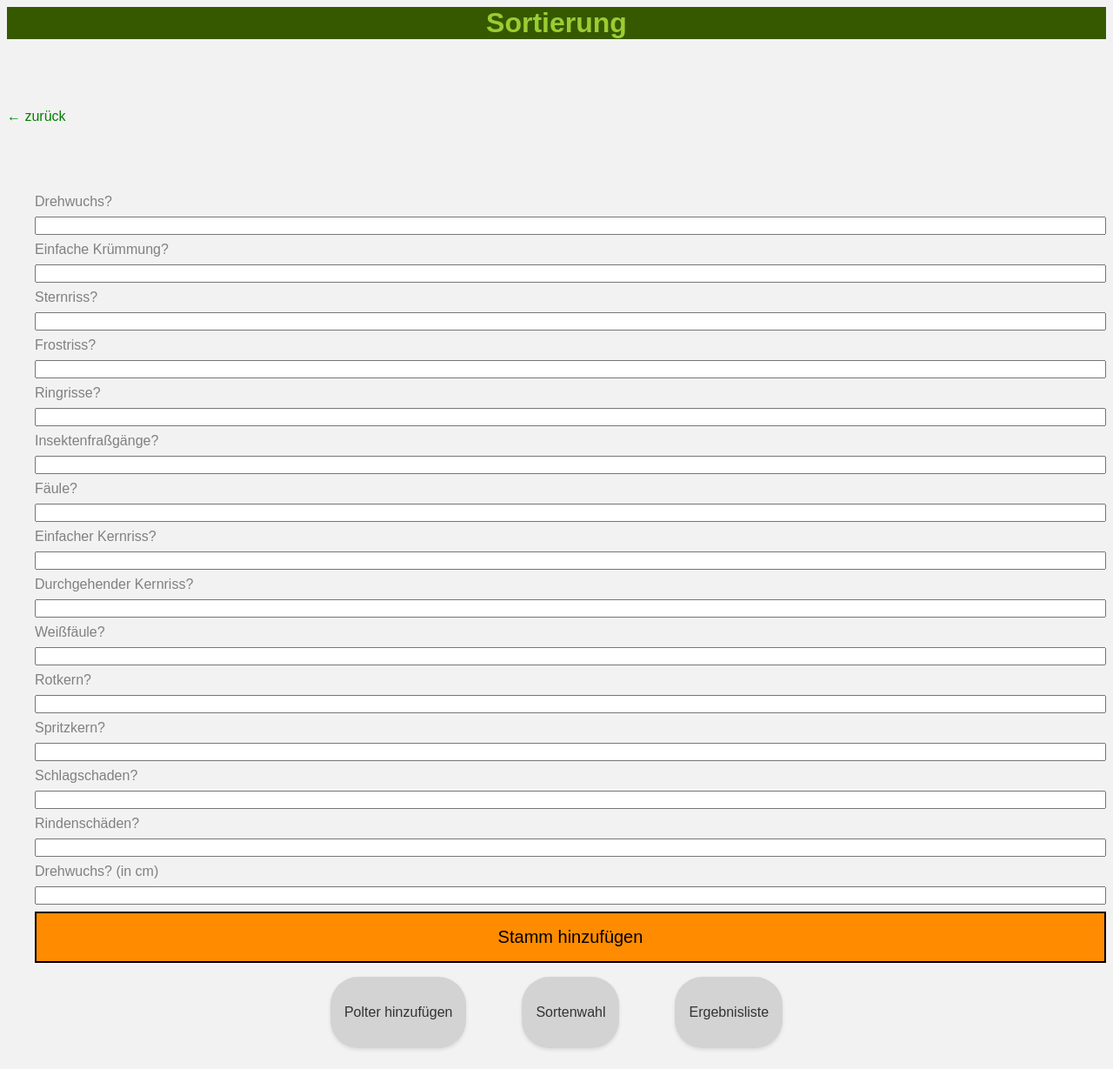
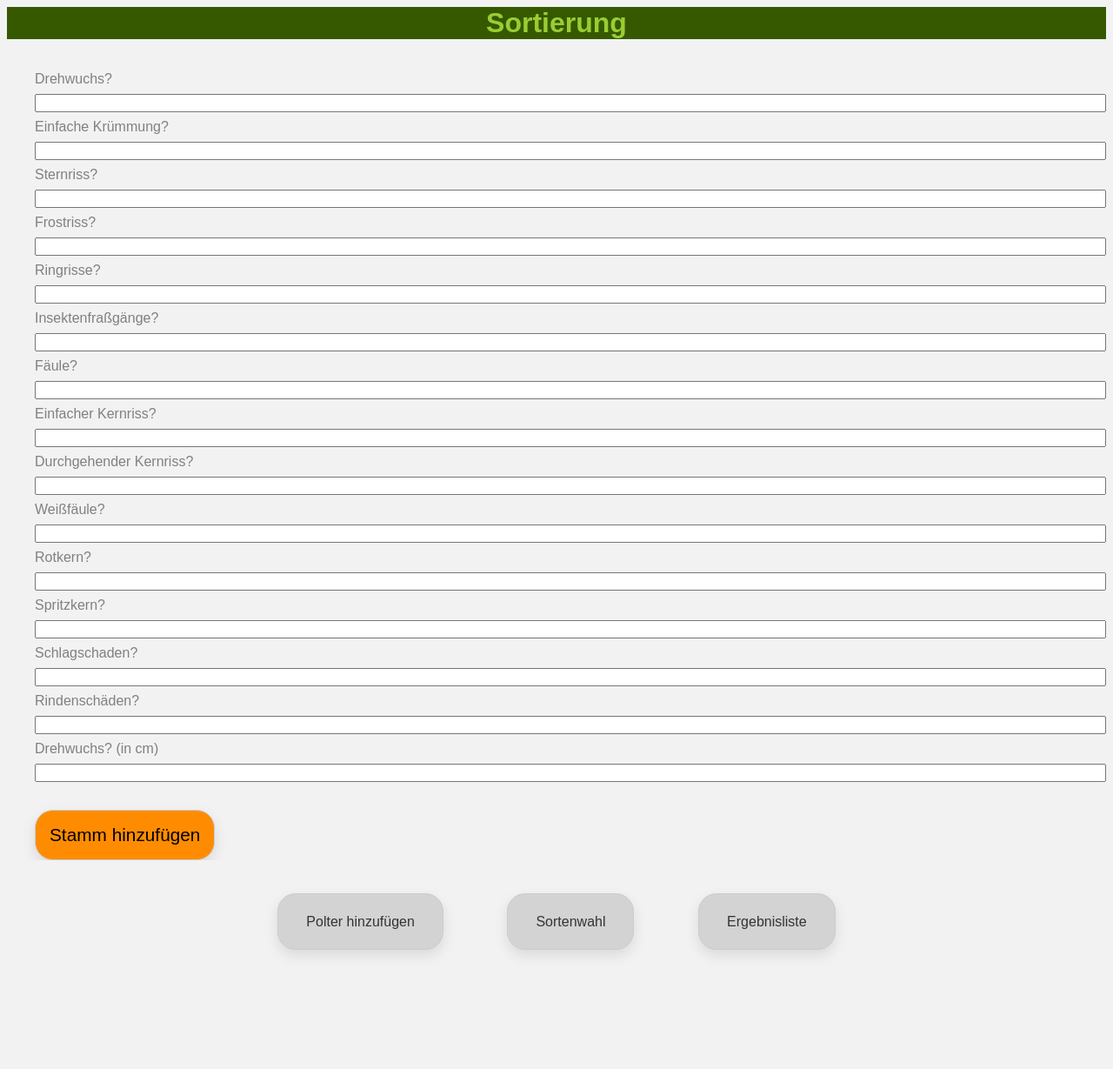
Before and after one commit to vokarl/capstone, a Next.js app: page /sortinglist/buchenstammholz in a window 1280 px wide. Shown: the whole page at 87% size. After the commit the page ends 1138 px from the top, so only its background shows below. Built offline with nearby package versions, Linux system fonts and the light colour scheme.

Commit message:
refined styling

```diff
--- a/components/Navbar/Index.js
+++ b/components/Navbar/Index.js
@@ -44,8 +44,12 @@ const StyledNav = styled.nav`
 `;
 const StyledLinkCard = styled.div`
   background-color: lightgrey;
-  border-radius: 2rem;
-  padding: 1rem;
-  margin: 0 1rem;
+  border: 0.1rem solid #ccc;
+  border-radius: 1.3rem;
+  padding: 0.4rem 2rem;
+  margin: 1.4rem 1.3rem;
   box-shadow: 0px 2px 4px rgba(0, 0, 0, 0.1);
+  font-size: 1rem;
+  box-shadow: 0rem 0.4rem 1rem rgba(0, 0, 0, 0.1);
+  width: fit-content;
 `;
--- a/pages/sortinglist/[slug].js
+++ b/pages/sortinglist/[slug].js
@@ -136,7 +136,7 @@ export default function DynamicForm({ pileId, onNewTree }) {
   return (
     <>
       <StyledHeading>Sortierung</StyledHeading>
-      <StyledZurückLink href="/treelist">← zurück</StyledZurückLink>
+
       <StyledForm onSubmit={handleSubmit}>
         {attributes.auswuechse && <RenderInputField label="Auswüchse?" />}
         {attributes.wasserreiser && <RenderInputField label="Wasserreiser?" />}
@@ -191,13 +191,6 @@ const StyledHeading = styled.h1`
   margin: auto;
 `;
 
-const StyledZurückLink = styled.a`
-  display: flex;
-  margin-top: 5rem;
-  margin-bottom: 5rem;
-  color: green;
-`;
-
 const StyledForm = styled.form`
   display: flex;
   flex-direction: column;
@@ -205,12 +198,17 @@ const StyledForm = styled.form`
   color: gray;
   padding-left: 2rem;
   display: flex;
+  margin-top: 2.3rem;
 `;
 
 const StyledButton = styled.button`
-  border: 2px solid black;
+  border: 0.1rem solid #ccc;
+  border-radius: 1.3rem;
   background-color: darkorange;
   padding: 1rem;
-  font-size: 20px;
+  font-size: 1.3rem;
   align-content: flex-center;
+  margin-top: 1.5rem;
+  box-shadow: 0rem 0.4rem 1rem rgba(0, 0, 0, 0.1);
+  width: fit-content;
 `;
--- a/pages/treelist/index.js
+++ b/pages/treelist/index.js
@@ -41,7 +41,7 @@ const StyledHeading = styled.h1`
   margin: auto;
 `;
 const StyledDiv = styled.div`
-  font-size: x-large;
+  font-size: medium;
   display: flex;
   flex-direction: column;
   align-items: center;
--- a/styles.js
+++ b/styles.js
@@ -13,6 +13,7 @@ const GlobalStyles = createGlobalStyle`
   background: #f2f2f2;
   color: #333;
   font-family:  sans-serif;
+  font-size: medium;
 
 }
     a {
```
